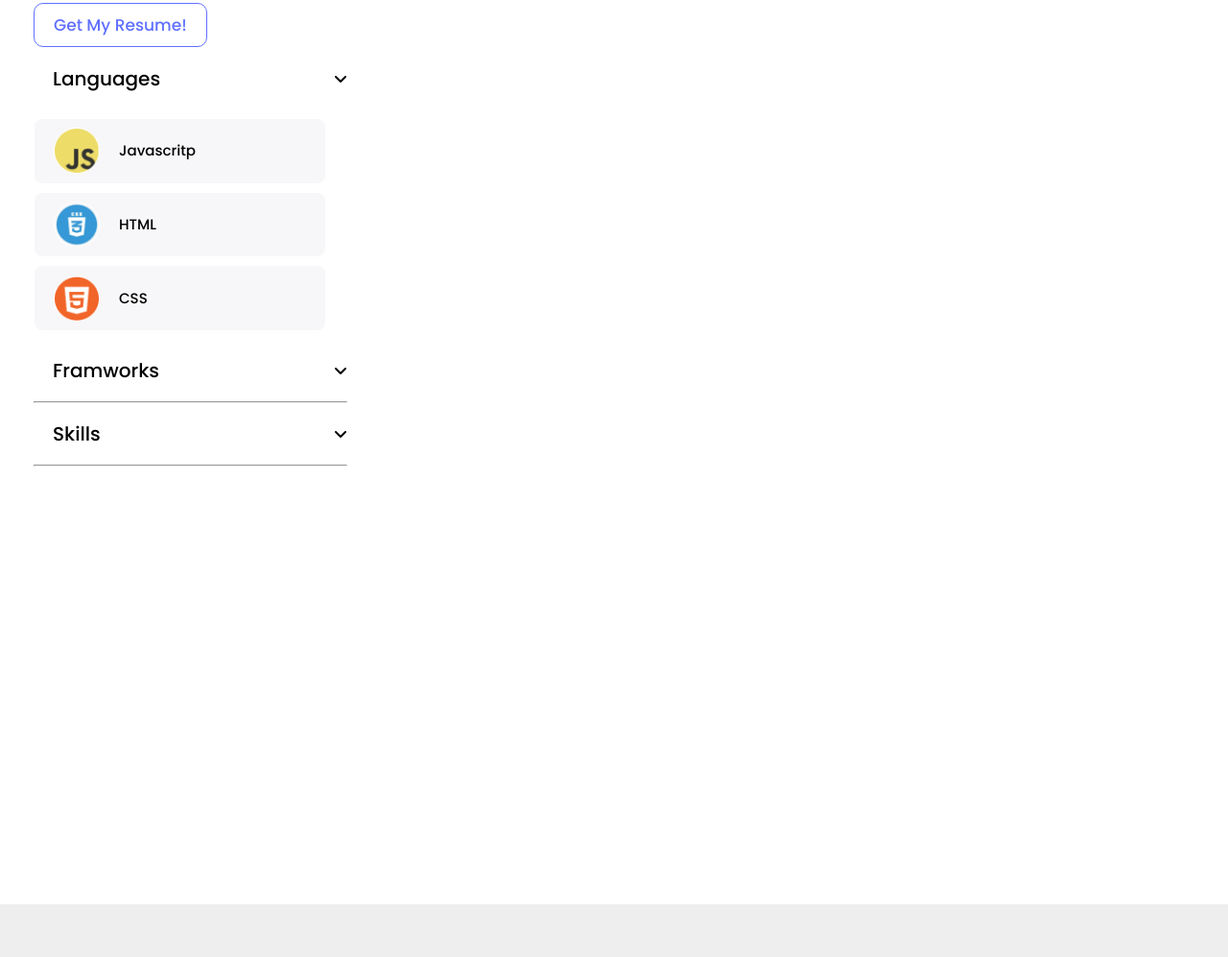
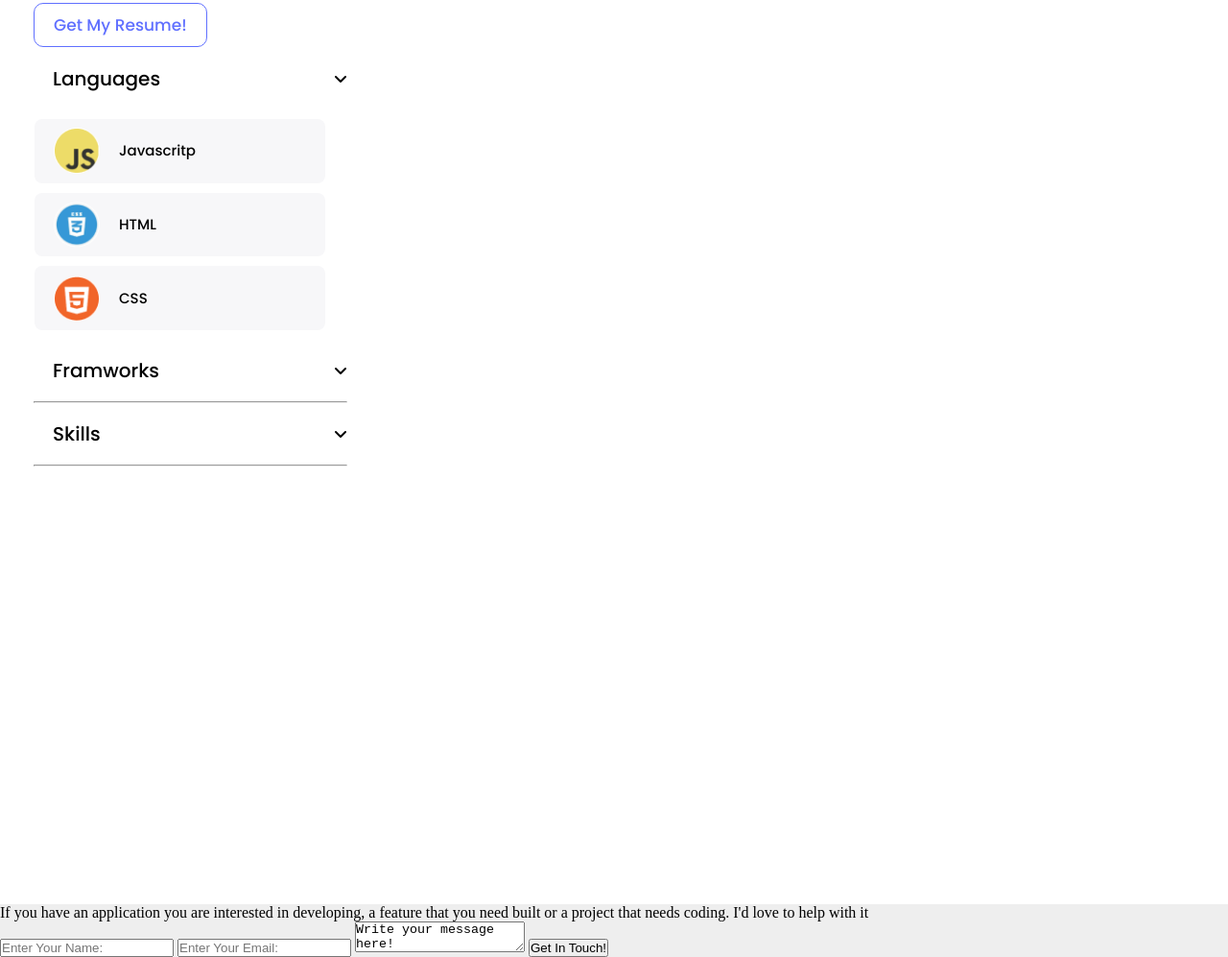
Before and after one commit to HabibPayenda/portfolio, a website: page index.html in a window 1280 px wide. Shown: the part 3465-4462 px from the top of the page at 96% size. Before the commit the page ends 4407 px from the top, so only its background shows below. Drawn offline with Linux system fonts and the light colour scheme.

Commit message:
Added HTML for the contact section

```diff
--- a/index.html
+++ b/index.html
@@ -215,5 +215,23 @@
             </ul>
         </div>
     </section>
+    <section class="contact">
+        <div class="contact-text">
+            <p>
+                If you have an application you
+                are interested in developing, a
+                feature that you need built or a
+                project that needs coding. I'd
+                love to help with it
+            </p>
+            <form action="https://formspree.io/f/mrgjwpba" >
+                <input type="text" name="name" placeholder="Enter Your Name:" required maxlength="30">
+                <input type="email" name="email" placeholder="Enter Your Email:" required>
+                <textarea name="message" required maxlength="500">Write your message here!</textarea>
+                <button type="submit" >Get In Touch!</button>
+            </form>
+            <div class="last-div"></div>
+        </div>
+    </section>
 </body>
 </html>
```
